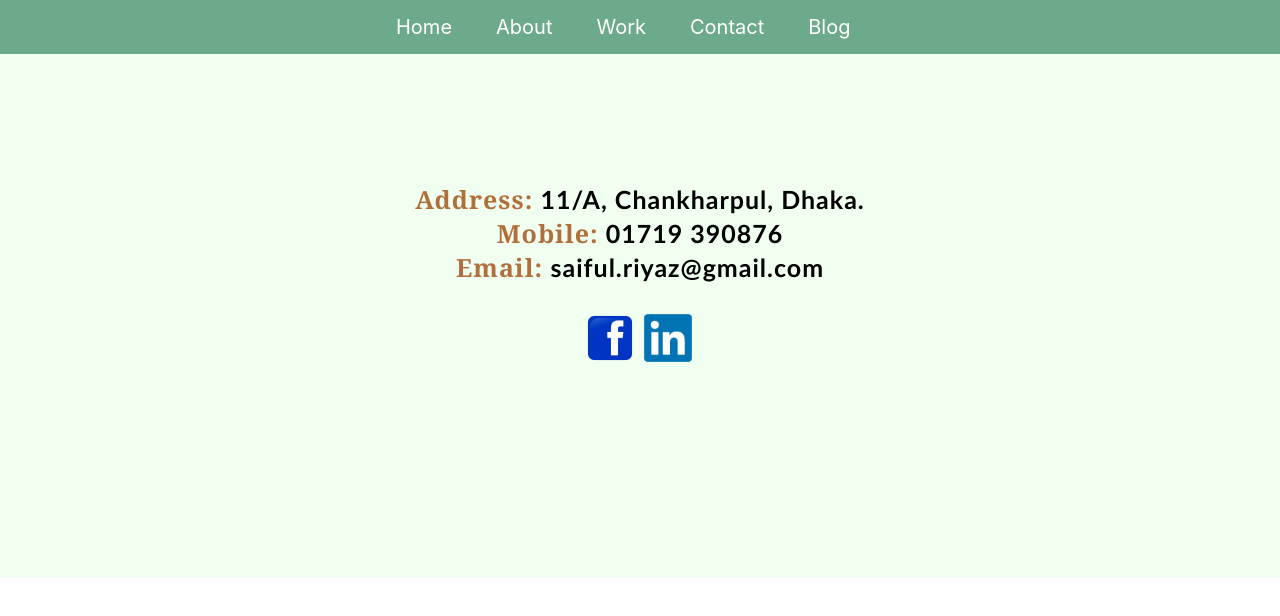
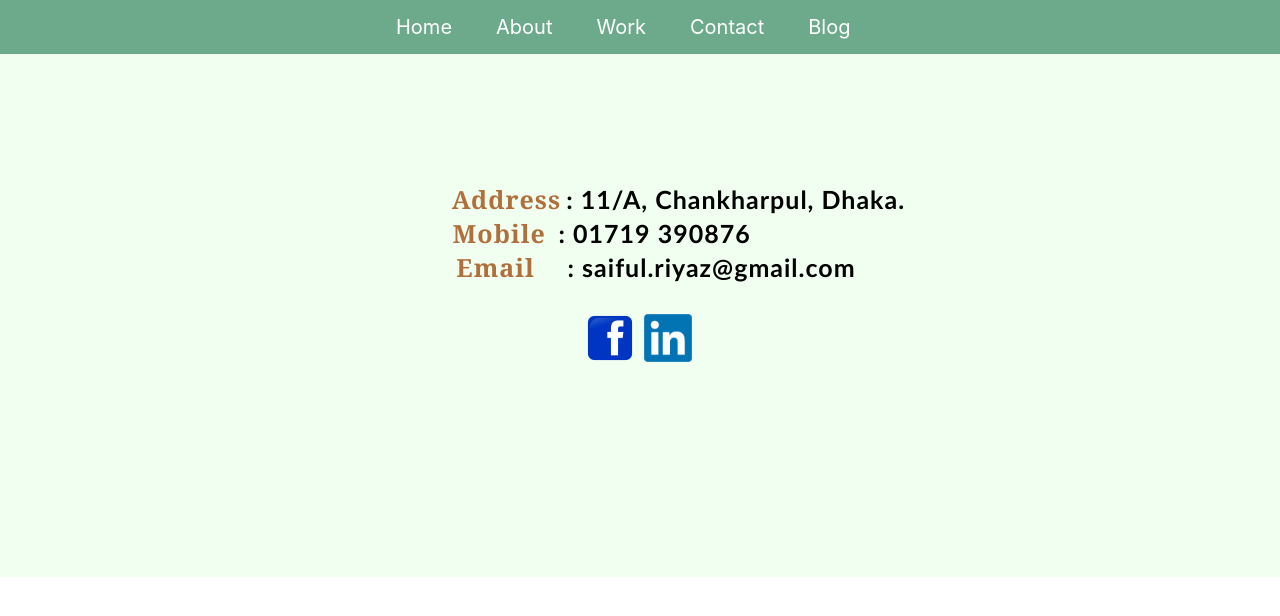
Before and after one commit to saiful2612/portfolio-site, a React (Create React App) app: page /contact in a window 1280 px wide. Shown: the top 616 px of the page. Built offline with nearby package versions, Linux system fonts and the light colour scheme.

Commit message:
contact portion resolved

```diff
--- a/src/Component/Contact/Contact.css
+++ b/src/Component/Contact/Contact.css
@@ -24,6 +24,27 @@
     font-weight: bolder;
 }
 
+.exact{
+    margin-left: 12%;
+}
+
+.fixed{
+    margin-right: 2%;
+}
+
+.oneT{
+    margin-left: 5px;
+}
+
+.twoT{
+    margin-right: 12%;
+}
+.thirdT{
+    margin-left: 4%;
+}
+.fixing{
+    margin-left: 5%;
+}
 .contact img{
     width: 7%;
     padding-right: 10px;
--- a/src/Component/Contact/Contact.js
+++ b/src/Component/Contact/Contact.js
@@ -7,9 +7,9 @@ const Contact = () => {
     return (
         <div className="contact">
            <div className="touch">
-           <h2> <span className="stylist"> Address:</span> 11/A, Chankharpul, Dhaka.</h2>
-            <h2> <span className="stylist"> Mobile:</span>  01719 390876</h2>
-            <h2> <span className="stylist"> Email: </span>  saiful.riyaz@gmail.com</h2>
+           <h2> <span className="stylist exact "> Address</span><span className="oneT">: 11/A, Chankharpul, Dhaka.</span></h2>
+            <h2> <span className="stylist fixed"> Mobile</span><span className="twoT">: 01719 390876</span></h2>
+            <h2> <span className="stylist fixing"> Email</span> <span className="thirdT">: saiful.riyaz@gmail.com</span></h2>
            </div>
 
            <div className="socialMedia">
```
